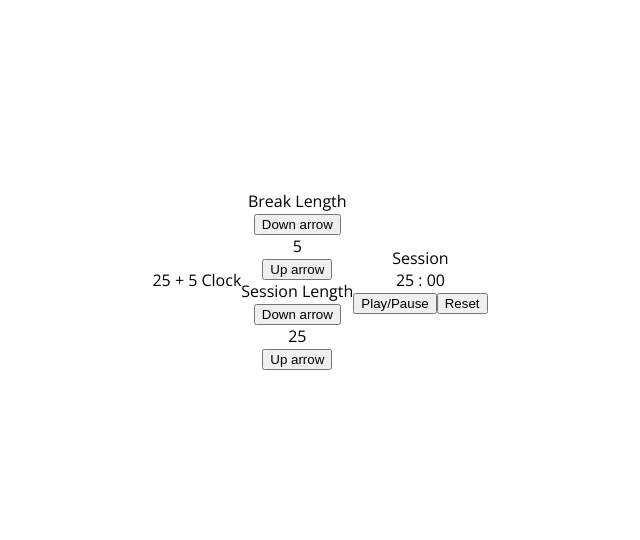
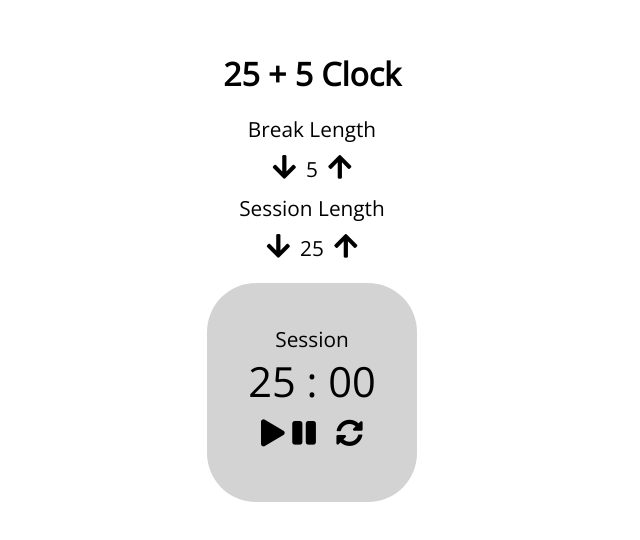
Before and after one commit to balomus/25plus5clock, a React (Create React App) app: page / in a window 1280 px wide. Shown: the part 128-668 px from the top of the page, without its empty margins (328-968 px from the left). Built offline with nearby package versions, Linux system fonts and the light colour scheme.

Commit message:
Basic styling done. Added logic for increment/decrement of both values.

```diff
--- a/package.json
+++ b/package.json
@@ -1,4 +1,5 @@
 {
+  "homepage": "https://balomus.github.io/25plus5clock/",
   "name": "25plus5clock",
   "version": "0.1.0",
   "private": true,
@@ -15,7 +16,9 @@
     "start": "react-scripts start",
     "build": "react-scripts build",
     "test": "react-scripts test",
-    "eject": "react-scripts eject"
+    "eject": "react-scripts eject",
+    "predeploy": "npm run build",
+    "deploy": "gh-pages -d build"
   },
   "eslintConfig": {
     "extends": [
--- a/public/index.html
+++ b/public/index.html
@@ -27,8 +27,9 @@
 
     <!-- BEGIN USER IMPORTS -->
     <link rel="preconnect" href="https://fonts.googleapis.com">
-  <link rel="preconnect" href="https://fonts.gstatic.com" crossorigin>
-  <link href="https://fonts.googleapis.com/css2?family=Open+Sans&display=swap" rel="stylesheet">
+    <link rel="preconnect" href="https://fonts.gstatic.com" crossorigin>
+    <link href="https://fonts.googleapis.com/css2?family=Open+Sans&display=swap" rel="stylesheet">
+    <link rel="stylesheet" href="https://use.fontawesome.com/releases/v5.15.4/css/all.css" />
     <!-- END USER IMPORTS-->
 
     <title>React App</title>
--- a/src/App.js
+++ b/src/App.js
@@ -10,8 +10,10 @@ function App() {
 
   return (
     <div className="App">
-      25 + 5 Clock
-      <TimerControl breakTime = {breakTime} setBreakTime={setBreakTime} sessionTime={sessionTime} setSessionTime={setSessionTime}/>
+      <h1>
+        25 + 5 Clock
+      </h1>
+      <TimerControl breakTime = {breakTime} setBreakTime={setBreakTime} sessionTime={sessionTime} setSessionTime={setSessionTime} clock={clock} setClock={setClock}/>
       <Timer clock={clock} setClock={setClock}/>
     </div>
   );
--- a/src/Timer.js
+++ b/src/Timer.js
@@ -1,6 +1,6 @@
 const Timer = (props) => {
     return (
-        <div>
+        <div id="timer">
             <div id="timer-label">
                 Session
             </div>
@@ -11,10 +11,10 @@ const Timer = (props) => {
 
             <div id="session-controls">
                 <button id="start_stop">
-                    Play/Pause
+                    <i className="fas fa-play"></i> <i className="fas fa-pause"></i>
                 </button>
                 <button id="reset">
-                    Reset
+                    <i className="fas fa-sync-alt"></i>
                 </button>
             </div>
         </div>
--- a/src/TimerControl.js
+++ b/src/TimerControl.js
@@ -1,32 +1,70 @@
 const TimerControl = (props) => {
+    const handleClick = (e) => {
+        const id = e.target.parentElement.id;
+        console.log(id + " clicked");
+
+        if (id === 'break-decrement' && props.breakTime !== 1)
+        {
+            props.setBreakTime(props.breakTime - 1);
+        }
+        else if (id === 'break-increment' && props.breakTime !== 60)
+        {
+            props.setBreakTime(props.breakTime + 1);
+        }
+        else if (id === 'session-decrement' && props.sessionTime !== 1)
+        {
+            props.setSessionTime(props.sessionTime - 1);
+            props.setClock(props.sessionTime - 1)
+        }
+        else if (id === 'session-increment' && props.sessionTime !== 60)
+        {
+            props.setSessionTime(props.sessionTime + 1);
+            props.setClock(props.sessionTime + 1)
+        }
+        // switch (id)
+        // {
+        //     case "break-decrement":
+        //         props.setBreakTime(props.breakTime - 1);
+        //         break;
+        //     case "break-increment":
+        //         props.setBreakTime(props.breakTime + 1);
+        //         break;
+        //     case "session-decrement":
+        //         props.setSessionTime(props.sessionTime - 1);
+        //         break;
+        //     case "session-increment":
+        //         props.setSessionTime(props.sessionTime + 1);
+        //         break;
+        // }
+    }
 
     return (
-        <div>
+        <div id="timer-control">
             <div id="break-label">
                 Break Length
                 <br />
-                <button id="break-decrement">
-                    Down arrow
+                <button id="break-decrement" onClick={handleClick}>
+                    <i className="fas fa-arrow-down"></i>
                 </button>
                 <div id="break-length">
                     {props.breakTime}
                 </div>
-                <button id="break-increment">
-                    Up arrow
+                <button id="break-increment" onClick={handleClick}>
+                    <i className="fas fa-arrow-up"></i>
                 </button>
             </div>
 
             <div id="session-label">
                 Session Length
                 <br />
-                <button id="session-decrement">
-                    Down arrow
+                <button id="session-decrement" onClick={handleClick}>
+                    <i className="fas fa-arrow-down"></i>
                 </button>
                 <div id="session-length">
                     {props.sessionTime}
                 </div>
-                <button id="session-increment">
-                    Up arrow
+                <button id="session-increment" onClick={handleClick}>
+                    <i className="fas fa-arrow-up"></i>
                 </button>
             </div>
         </div>
--- a/src/index.css
+++ b/src/index.css
@@ -12,12 +12,20 @@ code {
     monospace;
 } */
 
+
 body {
   font-family: 'Open Sans', sans-serif;
+  margin: 0;
+}
+
+h1 {
+  margin: 0;
+  padding: 10px;
 }
 
 .App {
   display: flex;
+  flex-direction: column;
   align-items: center;
   justify-content: center;
   height: 100vh;
@@ -30,3 +38,29 @@ body {
   align-items: center;
   justify-content: center;
 }
+
+button {
+  border: none;
+  background-color: transparent;
+
+}
+
+#break-length, #session-length {
+  display: inline-block;
+}
+
+#timer-control, #timer, button {
+  font-size: 1.3em;
+  padding: 10px;
+}
+
+#time-left {
+  font-size: 2em;
+}
+
+#timer {
+  background-color: lightgray;
+  border: 1px hidden black;
+  border-radius: 49px;
+  padding: 2em;
+}
```
Also changed, not shown: src/setupTests.js (deleted, +0 -5 lines), 1 other file (tests, documents, lock files or other folders).
